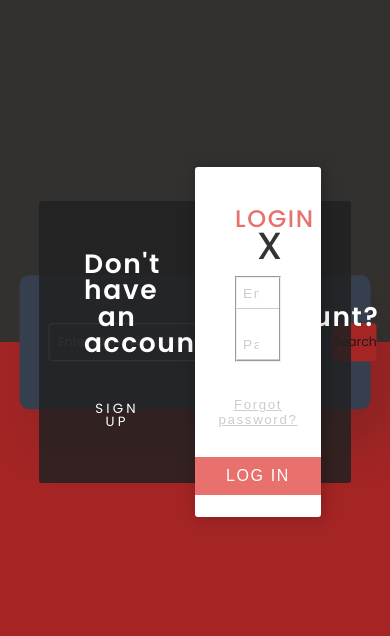
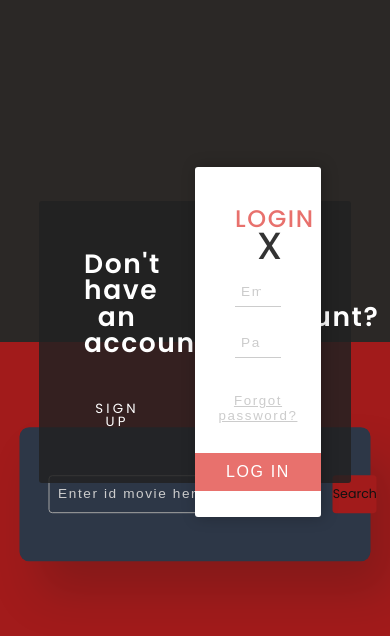
Before and after one commit to urielbang/Movies-App, a plain HTML site: page searchMovie.html in a window 390 px wide. Both pictures are taken after a click on the link "Login". Shown: the part 80-716 px from the top of the page. Drawn offline with Linux system fonts and the light colour scheme.

Commit message:
some changes

```diff
--- a/css/login.css
+++ b/css/login.css
@@ -19,21 +19,21 @@
 .user input[type="submit"] {
   cursor: pointer;
 }
-.user input::-moz-placeholder {
+input::-moz-placeholder {
   font-size: 0.85rem;
   font-family: "Montserrat", sans-serif;
   font-weight: 300;
   letter-spacing: 0.1rem;
   color: #ccc;
 }
-.user input:-ms-input-placeholder {
+input:-ms-input-placeholder {
   font-size: 0.85rem;
   font-family: "Montserrat", sans-serif;
   font-weight: 300;
   letter-spacing: 0.1rem;
   color: #ccc;
 }
-.user input::placeholder {
+input::placeholder {
   font-size: 0.85rem;
   font-family: "Montserrat", sans-serif;
   font-weight: 300;
@@ -112,15 +112,15 @@
  * * Page background
  * */
 .user {
+  position: absolute;
   display: flex;
+  z-index: 5;
   justify-content: center;
   align-items: center;
   width: 100%;
   height: 100vh;
-  background: #cccccc21;
+  background: #cccccc15;
   background-size: cover;
-  position: absolute;
-  z-index: 5;
 }
 .user_options-container {
   position: relative;
@@ -174,6 +174,9 @@
 .user_unregistered-signup:hover {
   color: rgba(34, 34, 34, 0.85);
   background-color: #ccc;
+}
+.forms_fieldset {
+  border: none;
 }
 
 /**
--- a/css/styleSearchId.css
+++ b/css/styleSearchId.css
@@ -86,9 +86,11 @@ nav {
   .hamburger {
     display: flex;
   }
-  /* #container .containSearch {
-
-  } */
+  #container .containSearch {
+    margin-top: 18vh;
+    max-width: 100%;
+    max-height: 120vh;
+  }
 }
 
 .tvLogo {
```
Lines whose indentation alone changed are shown as unchanged.
